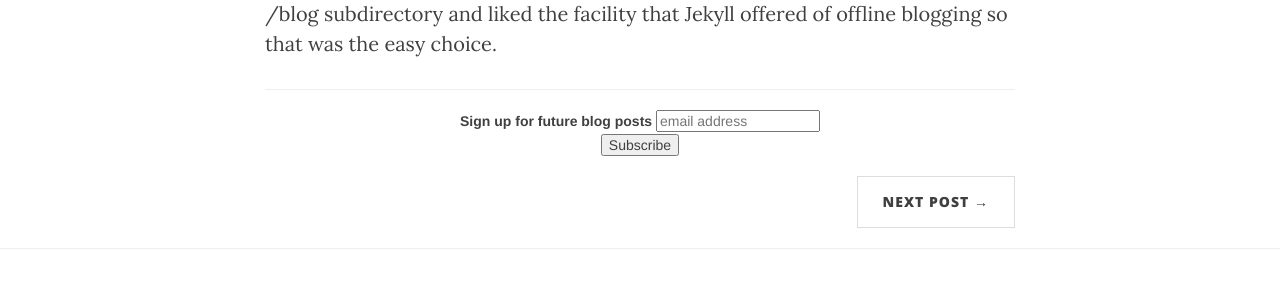
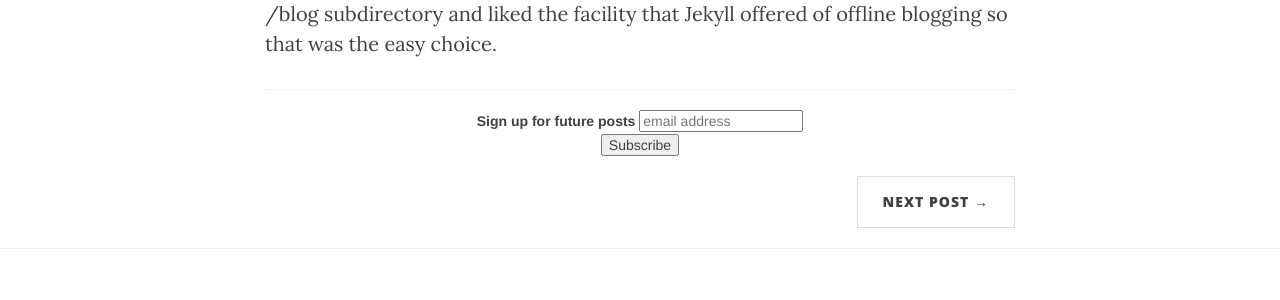
Before and after one commit to jonbstrong/blog, a Jekyll site: the page built from _posts/2015-04-14-beyond-wordpress.markdown, in a window 1280 px wide and 900 px high, scrolled down 8008 px. Shown: the part 412-712 px from the top of the window. Built offline with Jekyll 4.4.1, drawn with Linux system fonts in a browser that asks for light colours; nearby versions of some CDN libraries; some web fonts are replaced; comment, search, counter and statistics services are not loaded.

Commit message:
minor change

```diff
--- a/_config.yml
+++ b/_config.yml
@@ -2,7 +2,7 @@
 title: Blog
 header-img: img/home-radio.jpg
 email: jdbailliestrong_at_gmail.com
-description: "Thoughts, ideas and stories on startup eco-systems, tech and vagabonding"
+description: "Thoughts, hacks, ideas and stories"
 baseurl: "/blog"
 url: "http://jonbstrong.com/blog"
 twitter_username: jonbstrong
--- a/_layouts/post.html
+++ b/_layouts/post.html
@@ -39,7 +39,7 @@ layout: default
                     <div id="mc_embed_signup">
                     <form action="//jonathanbailliestrong.us9.list-manage.com/subscribe/post?u=d4576f1a1536316fc0026f50a&amp;id=6016207da6" method="post" id="mc-embedded-subscribe-form" name="mc-embedded-subscribe-form" class="validate" target="_blank" novalidate>
                         <div id="mc_embed_signup_scroll" align="center">
-                        <label for="mce-EMAIL">Sign up for future blog posts</label>
+                        <label for="mce-EMAIL">Sign up for future posts</label>
                         <input type="email" value="" name="EMAIL" class="email" id="mce-EMAIL" placeholder="email address" required>
                         <!-- real people should not fill this in and expect good things - do not remove this or risk form bot signups-->
                         <div style="position: absolute; left: -5000px;"><input type="text" name="b_d4576f1a1536316fc0026f50a_6016207da6" tabindex="-1" value=""></div>
```
